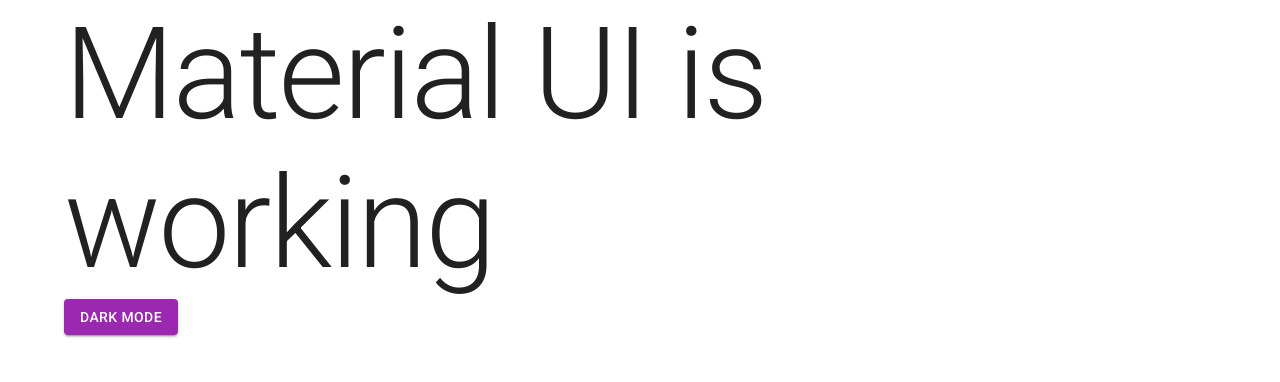
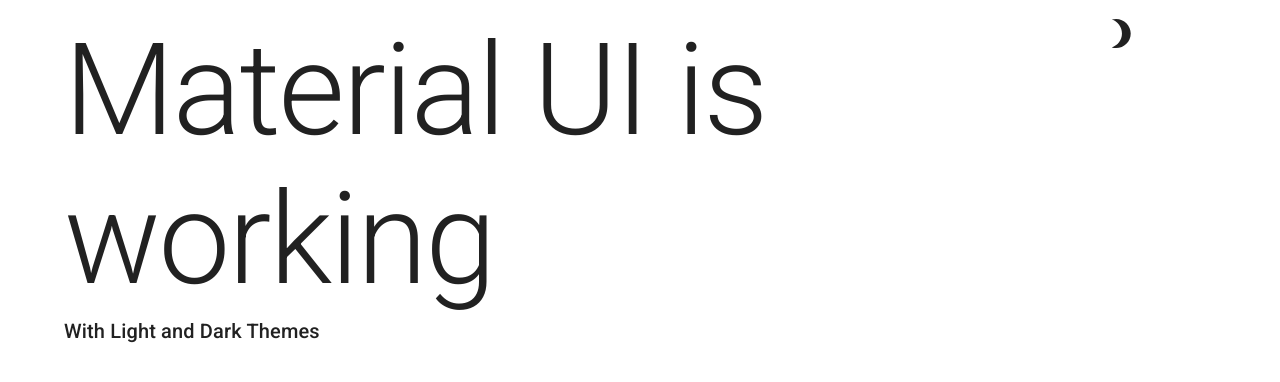
Before and after one commit to umeshmk/rp-react-firebase-crud, a React (Vite) app: page / in a window 1280 px wide. Shown: the top 382 px of the page. Built offline with nearby package versions, Linux system fonts and the light colour scheme.

Commit message:
dark theme with switch Icons & prefers-color-scheme mediaQuery

```diff
--- a/package.json
+++ b/package.json
@@ -7,6 +7,7 @@
     "serve": "vite preview"
   },
   "dependencies": {
+    "@mui/icons-material": "^5.0.3",
     "@mui/material": "^5.0.3",
     "@mui/styled-engine-sc": "^5.0.3",
     "react": "^17.0.0",
--- a/src/App.tsx
+++ b/src/App.tsx
@@ -1,11 +1,12 @@
-import { Button, Container, CssBaseline, Typography } from "@mui/material";
+import "./app.css";
+import { Container, CssBaseline, Grid, Typography } from "@mui/material";
 import { ThemeProvider } from "@mui/material";
-import { useTheme } from "./theme";
+import { useTheme, DarkModeSwitch } from "./theme";
 
 function App() {
   let [theme, isDarkTheme, setIsDarkTheme] = useTheme();
 
-  function handleClick() {
+  function toggleTheme() {
     setIsDarkTheme(!isDarkTheme);
   }
 
@@ -13,11 +14,21 @@
     <>
       <ThemeProvider theme={theme}>
         <CssBaseline />
-        <Container>
-          <Typography variant="h1">Material UI is working</Typography>
-          <Button variant="contained" onClick={handleClick}>
-            {isDarkTheme ? "Light" : "Dark"} Mode
-          </Button>
+        <Container maxWidth="lg">
+          <Grid container justifyContent="space-between" mt={2}>
+            <Grid item xs={10}>
+              <Typography variant="h1">Material UI is working</Typography>
+            </Grid>
+            <Grid item xs={2}>
+              <DarkModeSwitch
+                isDarkTheme={isDarkTheme}
+                toggleTheme={toggleTheme}
+              />
+            </Grid>
+            <Grid item xs={12}>
+              <Typography variant="h6">With Light and Dark Themes</Typography>
+            </Grid>
+          </Grid>
         </Container>
       </ThemeProvider>
     </>
--- /dev/null
+++ b/src/app.css
@@ -0,0 +1,4 @@
+body {
+  /* for light dark mode */
+  transition: color 1s ease-in;
+}
--- /dev/null
+++ b/src/theme/DarkModeSwitch.tsx
@@ -0,0 +1,28 @@
+import { Grid } from "@mui/material";
+import Brightness3Icon from "@mui/icons-material/Brightness3";
+import WbSunnyIcon from "@mui/icons-material/WbSunny";
+
+interface IProps {
+  isDarkTheme: boolean;
+  toggleTheme: () => void;
+}
+
+export function DarkModeSwitch({ isDarkTheme, toggleTheme }: IProps) {
+  return (
+    <Grid container xs={12} justifyContent="center">
+      <Grid
+        item
+        onClick={toggleTheme}
+        sx={{
+          cursor: "pointer",
+          "&:hover": {
+            filter: "brightness(350%)",
+          },
+        }}
+      >
+        {!isDarkTheme && <Brightness3Icon fontSize="large" color="inherit" />}
+        {isDarkTheme && <WbSunnyIcon fontSize="large" color="warning" />}
+      </Grid>
+    </Grid>
+  );
+}
--- a/src/theme/index.ts
+++ b/src/theme/index.ts
@@ -1,3 +1,4 @@
 //  https://mui.com/customization/theming/#theme-builder
 
 export * from "./useTheme";
+export * from "./DarkModeSwitch";
--- a/src/theme/useTheme.ts
+++ b/src/theme/useTheme.ts
@@ -1,5 +1,5 @@
-import { useState } from "react";
-import { PaletteMode, Theme, createTheme } from "@mui/material";
+import { useEffect, useState } from "react";
+import { Theme, createTheme, useMediaQuery } from "@mui/material";
 import { deepmerge } from "@mui/utils";
 import { palette } from "./palette";
 import { themeOptions } from "./themeOptions";
@@ -8,19 +8,18 @@
 const darkTheme = createTheme(deepmerge(palette.dark, themeOptions));
 
 export function useTheme() {
-  const [mode, setMode] = useState<PaletteMode>("light");
+  const prefersDarkMode = useMediaQuery("(prefers-color-scheme: dark)");
   const [theme, setTheme] = useState<Theme>(lightTheme);
-  const [isDarkTheme, setIsDarkTheme] = useState(false);
+  const [isDarkTheme, setIsDarkTheme] = useState(prefersDarkMode);
 
-  if (isDarkTheme && mode === "light") {
-    setTheme(darkTheme);
-    setMode("dark");
-  }
+  useEffect(() => {
+    setIsDarkTheme(prefersDarkMode);
+  }, [prefersDarkMode]);
 
-  if (!isDarkTheme && mode === "dark") {
-    setTheme(lightTheme);
-    setMode("light");
-  }
+  useEffect(() => {
+    if (isDarkTheme) setTheme(darkTheme);
+    else setTheme(lightTheme);
+  }, [isDarkTheme]);
 
   return [theme, isDarkTheme, setIsDarkTheme] as const;
 }
```
Also changed, not shown: 1 other file (tests, documents, lock files or other folders).
